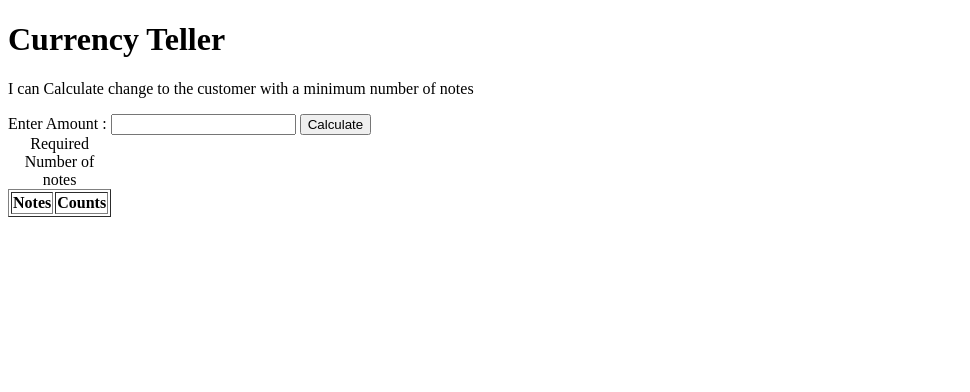
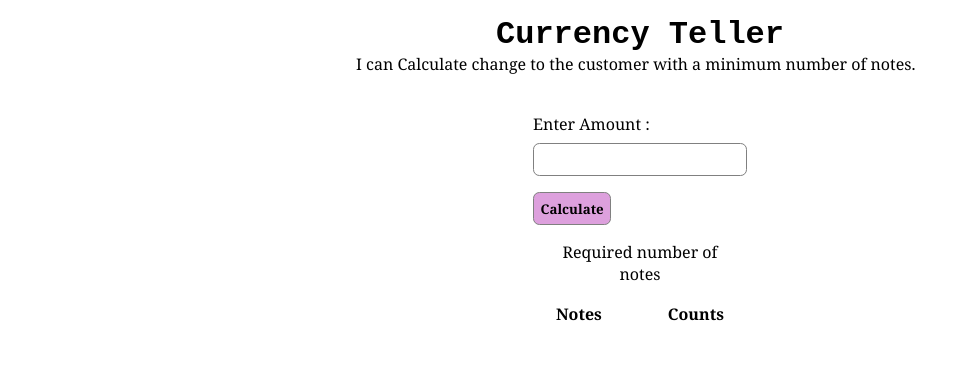
Before and after one commit to Jitendra1mp4/currency-break, a plain HTML site: page index.html in a window 1280 px wide. Shown: the whole page, without its empty margins (0-970 px from the left). Drawn offline with Linux system fonts and the light colour scheme.

Commit message:
style : css update for index.html

```diff
--- a/index.html
+++ b/index.html
@@ -12,15 +12,19 @@
 <body>
     <main>
         <h1>Currency Teller</h1>
-        <p> I can Calculate change to the customer with a minimum number of notes</p>
+        <p> I can Calculate change to the customer with a minimum number of notes.</p>
+        <section>
+            <div class="input-form">
+
                 <label for="input-amount">
                     Enter Amount :
                 </label>
-        <input type="number" name="input-amount" id="input-amount">
+                <input onchange="calculateClickHandler()" type="number" name="input-amount" id="input-amount">
 
                 <button onclick="calculateClickHandler()">Calculate</button>
-        <table class="output-table" border="1" style="width:5rem">
-            <caption>Required Number of notes</caption>
+            </div>
+            <table class="output-table" style="width:5rem">
+                <caption>Required number of notes</caption>
                 <thead>
                     <tr>
                         <th>Notes</th>
@@ -31,6 +35,7 @@
                     <!-- // here the items will be appended -->
                 </tbody>
             </table>
+        </section>
     </main>
     <script src="app.js"></script>
 </body>
--- a/style.css
+++ b/style.css
@@ -1,3 +1,62 @@
-.row-even{
-    background-color : rgb(220, 198, 255) ;
+* {
+  margin: 0px;
+  padding: 0px;
+  box-sizing: border-box;
+  font-family: Cambria, Cochin, Georgia, Times, "Times New Roman", serif;
 }
+
+main {
+  max-width: 600px;
+  margin: auto;
+  padding: 1rem;
+}
+
+h1 {
+  text-align: center;
+  font-family: "Courier New", Courier, monospace;
+}
+
+section {
+  width: 95%;
+  margin: 2rem auto;
+  padding: 0.4rem;
+}
+section input,
+button {
+  padding: 0.4rem;
+  margin: 0.5rem 0rem;
+  outline: none;
+  border: 1px solid gray;
+  border-radius: 0.4rem;
+}
+.input-form{
+    max-width: fit-content;
+    margin: 1rem 0rem;
+    border-radius: 0.4rem;
+    margin: auto;
+}
+section label {
+  display: block;
+}
+
+button {
+  background-color: plum;
+  font-weight: bold;
+  display: block;
+}
+
+table {
+  margin: 1rem 0rem;
+  border-radius: 0.4rem;
+  border: 2px sold purple;
+  margin: auto;
+}
+
+table caption,
+th,
+td {
+  padding: 0.5rem 2rem;
+}
+.row-even {
+  background-color: rgb(220, 198, 255);
+}
```
Lines whose indentation alone changed are shown as unchanged.
